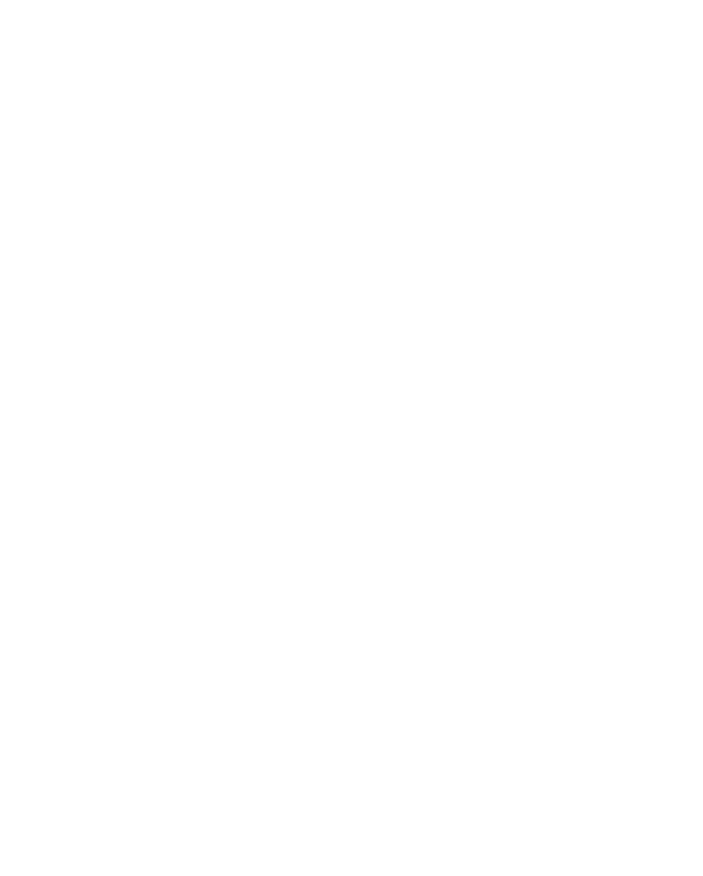
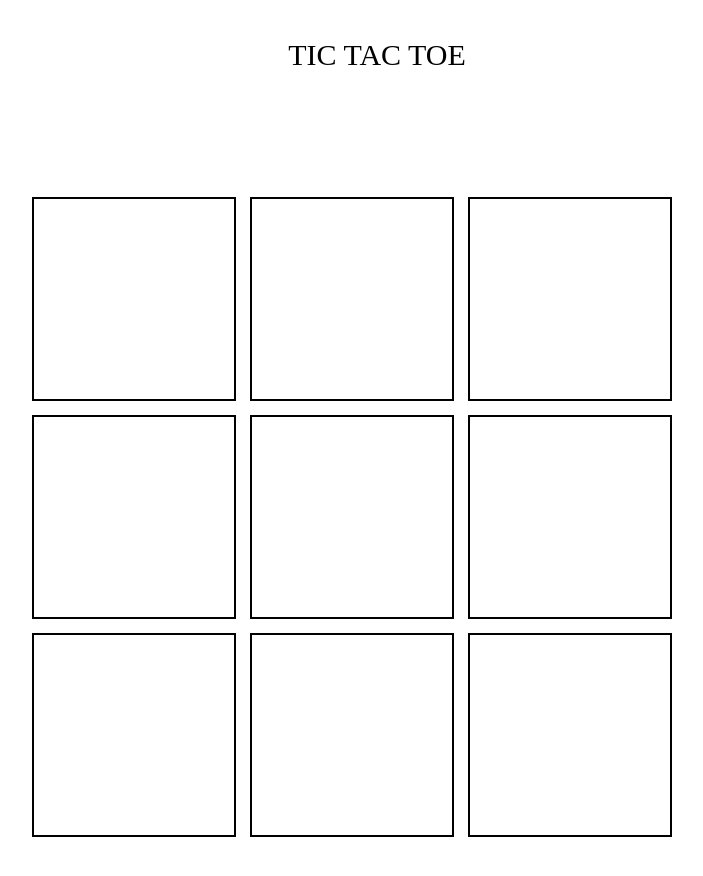
Before and after one commit to noobiwankenoobi/game-tictactoe, a plain HTML site: page index.html in a window 1280 px wide. Shown: the whole page, without its empty margins (263-966 px from the left). Before the commit the page ends 800 px from the top, so only its background shows below. Drawn offline with Linux system fonts and the light colour scheme.

Commit message:
created game board and title, basic styling

```diff
--- a/index.html
+++ b/index.html
@@ -6,16 +6,25 @@
         <title></title>
         <meta name="description" content="">
         <meta name="viewport" content="width=device-width, initial-scale=1">
-        <link rel="stylesheet" href="">
+        <link rel="stylesheet" href="styles.css">
     </head>
 
     <body>
+        <div class="title">
+            TIC TAC TOE
+        </div>
 
-
-
-
-
-
+        <div class="game-board">
+            <div class="cell cell-one"></div>
+            <div class="cell cell-two"></div>
+            <div class="cell cell-three"></div>
+            <div class="cell cell-four"></div>
+            <div class="cell cell-five"></div>
+            <div class="cell cell-six"></div>
+            <div class="cell cell-seven"></div>
+            <div class="cell cell-eight"></div>
+            <div class="cell cell-nine"></div>
+        </div>
 
         <script src="" async defer></script>
     </body>
--- a/styles.css
+++ b/styles.css
@@ -0,0 +1,23 @@
+.game-board {
+    margin: auto;
+    height: 700px;
+    width: 700px;
+    justify-content: center;
+    padding: 120px 0px 40px 0px;
+}
+
+.cell {
+    /* position: relative; */
+    width: 200px;
+    height: 200px;
+    border: 2px solid black;
+    margin: 5px;
+    display: inline-block;
+}
+
+.title {
+    margin: auto;
+    text-align: center;
+    font-size: 30px;
+    padding-top: 30px
+}
```
